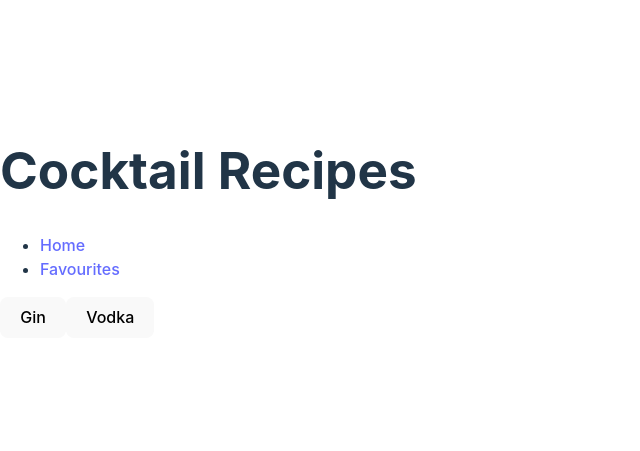
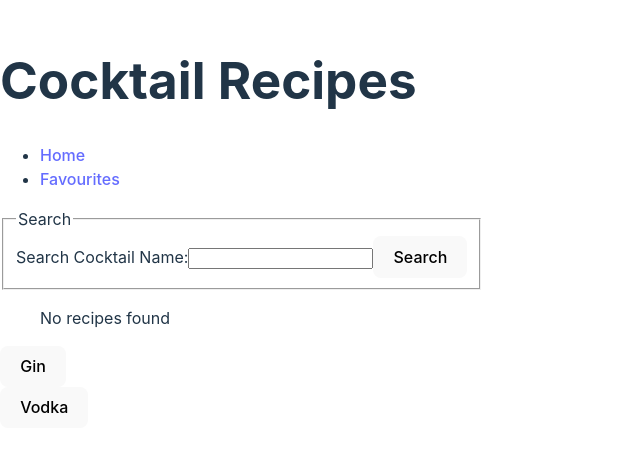
Before and after one commit to Owenlrj98/Cocktail-Recipes, a React (Vite) app in the folder Cocktail-Recipes/: page / in a window 1280 px wide. Shown: the part 177-628 px from the top of the page, without its empty margins (0-640 px from the left). Built offline with nearby package versions, Linux system fonts and the light colour scheme.

Commit message:
updated cocktail search by name

```diff
--- a/Cocktail-Recipes/src/App.jsx
+++ b/Cocktail-Recipes/src/App.jsx
@@ -1,16 +1,46 @@
-import { Route, Routes } from "react-router-dom";
+import { Route, Routes, Link } from "react-router-dom";
 import Navbar from "./components/NavBar";
 import GinListPage from "./pages/GinListPage";
 import VodkaListPage from "./pages/VodkaListPage";
-
+import CocktailSearch from "./pages/CocktailSearch";
+import { useEffect, useState } from "react";
+import CocktailSearchResult from "./pages/CocktailSearchResult";
 
 function App() {
+  const [cocktails, setCocktails] = useState([]);
+
   return (
     <>
       <h1>Cocktail Recipes</h1>
       <Navbar />
-        <button>Gin</button>
-        <button>Vodka</button>
+      {/* navigation bar */}
+      <CocktailSearch setCocktails={setCocktails} />
+      <ul>
+        {cocktails.length === 0 ? (
+          <p>No recipes found</p>
+        ) : (
+          cocktails.drinks.map((ct) => (
+            <li key ={ct.idDrink}>
+              <h2>{ct.strDrink}</h2>
+              <img src={ct.strDrinkThumb} alt={ct.strDrink} width="200"/>
+              <p></p>
+            </li>
+          ))
+        )}
+      </ul>
+      {/* if there is a match with searchname, return list of cocktails with that name */}
+      <div>
+          <Link to="/gin">
+            <button>Gin</button>
+          </Link>
+      </div>
+      {/* return list of cocktailnames with gin as ingredient */}
+      <div>
+          <Link to="/vodka">
+            <button>Vodka</button>
+          </Link>
+      </div>
+      {/* return list of cocktailnames with vodka as ingredient */}
       <Routes>
         <Route path="/gin" element={<GinListPage />} />
         <Route path="/vodka" element={<VodkaListPage />} />
--- /dev/null
+++ b/Cocktail-Recipes/src/pages/CocktailSearch.jsx
@@ -0,0 +1,41 @@
+import { useState } from "react";
+
+async function getCocktailData (searchName) {
+    const url = `https://www.thecocktaildb.com/api/json/v1/1/search.php?s=${searchName}`;
+    try {
+    const response = await fetch(url);
+    if (!response.ok) {
+      throw new Error(`Response status: ${response.status}`);
+    }
+
+    const json = await response.json();
+    console.log(json);
+    return json;
+  } catch (error) {
+    console.error(error.message);
+  }
+}
+
+export default function CocktailSearch({ setCocktails }) {
+    // const [searchName, setSearchName] = useState("");
+
+    const handleSubmit = async (event) => {
+        event.preventDefault();
+        const searchName = event.target.searchName.value;
+        const data = await getCocktailData(searchName);
+        setCocktails(data);
+    };
+
+    return (
+        <form onSubmit={handleSubmit}>
+            <fieldset>
+                <legend>Search</legend>
+                <label>
+                    Search Cocktail Name:
+                    <input type="search" name="searchName" />
+                </label>
+                <button type="submit">Search</button>
+            </fieldset>
+        </form>
+    );
+}
--- /dev/null
+++ b/Cocktail-Recipes/src/pages/CocktailSearchResult.jsx
@@ -0,0 +1,19 @@
+export default function CocktailSearchResult({ cocktails }) {
+    return (
+        <>
+        <ul>
+        {cocktails.drinks.length === 0 ? (
+          <p>No recipes found</p>
+        ) : (
+          cocktails.drinks.map((ct) => (
+            <li key ={ct.idDrink}>
+              <h2>{ct.strDrink}</h2>
+              <img src={ct.strDrinkThumb} alt={ct.strDrink} width="200"/>
+              <p>{ct.strInstructions}</p>
+              <ul></ul>
+            </li>
+          ))
+        )}
+      </ul>
+      </>
+    )}
```
